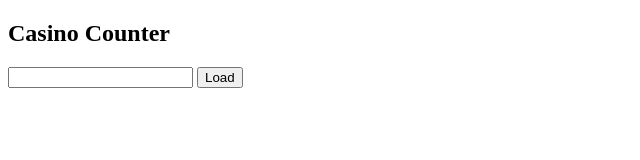
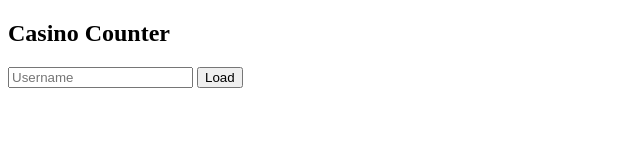
Before and after one commit to Scr1pting/Casino-Counter, a plain HTML site: page src/index.html in a window 1280 px wide. Shown: the full height of the page, 0-640 px from the left. Drawn offline with Linux system fonts and the light colour scheme; no server answers.

Commit message:
Update index.html

```diff
--- a/src/index.html
+++ b/src/index.html
@@ -12,7 +12,7 @@
     <h2 id="login-title">Casino Counter</h2>
 
     <div>
-      <input type="text" id="username-input">
+      <input type="text" placeholder="Username" id="username-input">
       <button type="button" id="load-btn">Load</button>
     </div>
 
```
